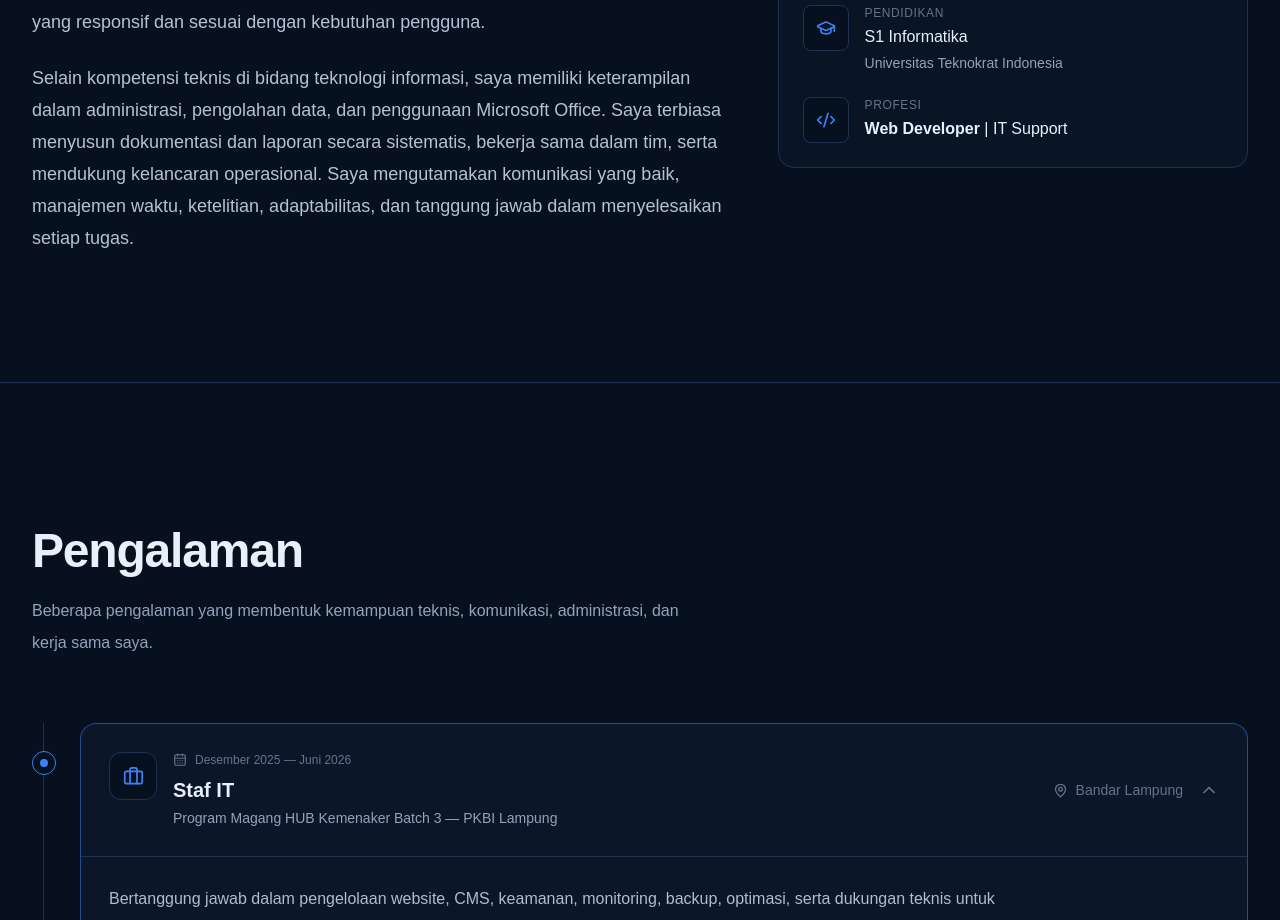
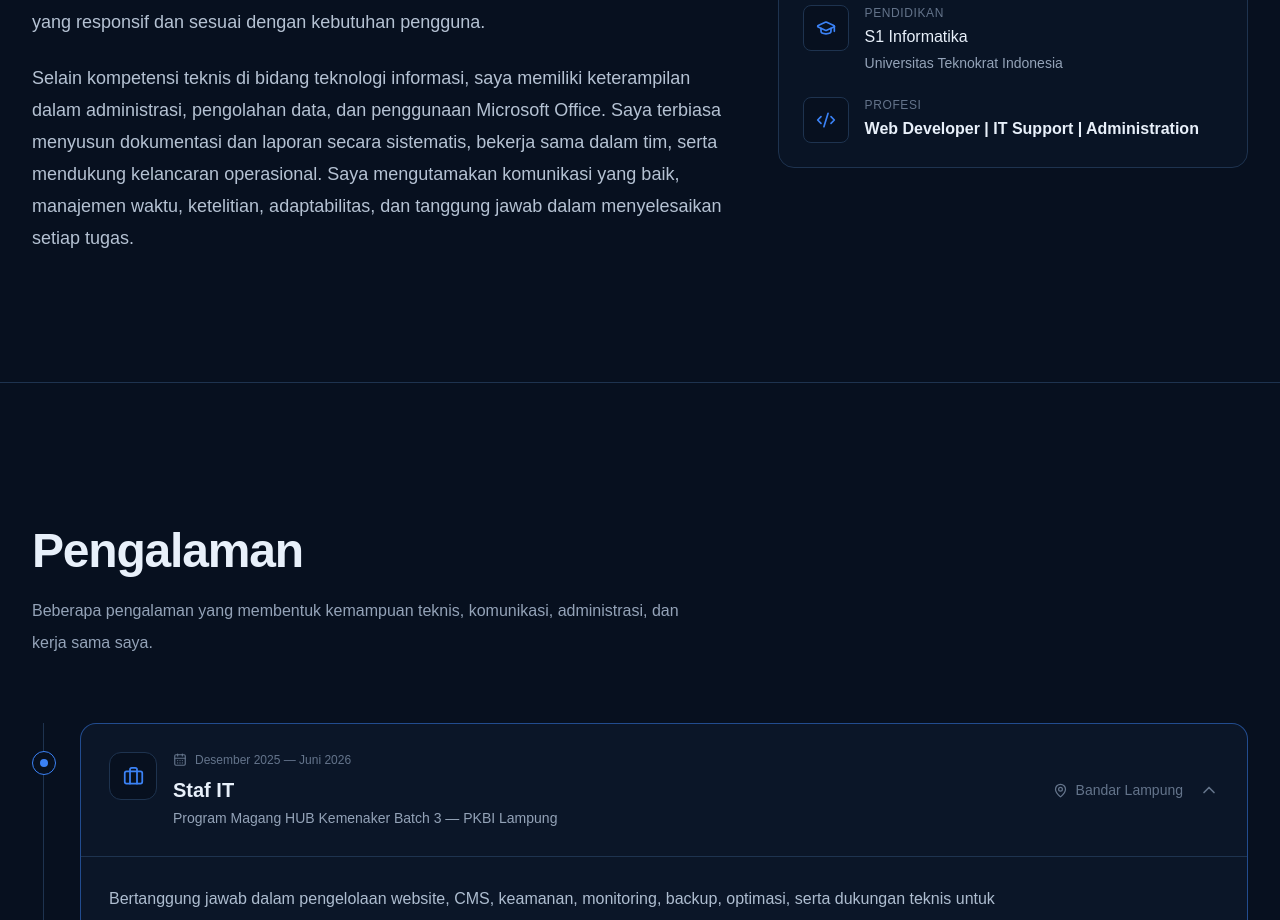
Before and after one commit to romzazikrian/Port_New, a Next.js app: page / in a window 1280 px wide. Shown: the part 1180-2100 px from the top of the page. Built offline with nearby package versions, Linux system fonts and the light colour scheme.

Commit message:
Update project

```diff
--- a/components/home/About.tsx
+++ b/components/home/About.tsx
@@ -110,7 +110,8 @@
 
                   <p className="mt-1 whitespace-nowrap text-slate-900 dark:text-[#e8f0fa]">
                     <span className="font-semibold">Web Developer</span>
-                    <span className="font-normal"> | IT Support</span>
+                    <span className="font-semibold"> | IT Support</span>
+                    <span className="font-semibold"> | Administration</span>
                   </p>
                 </div>
               </div>
```
